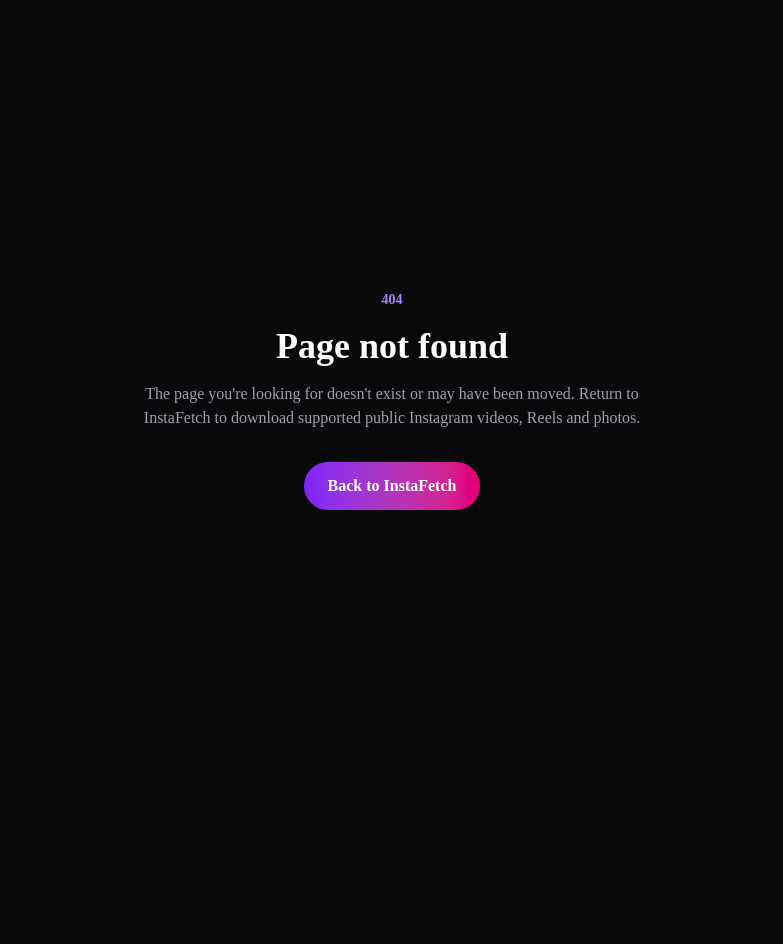
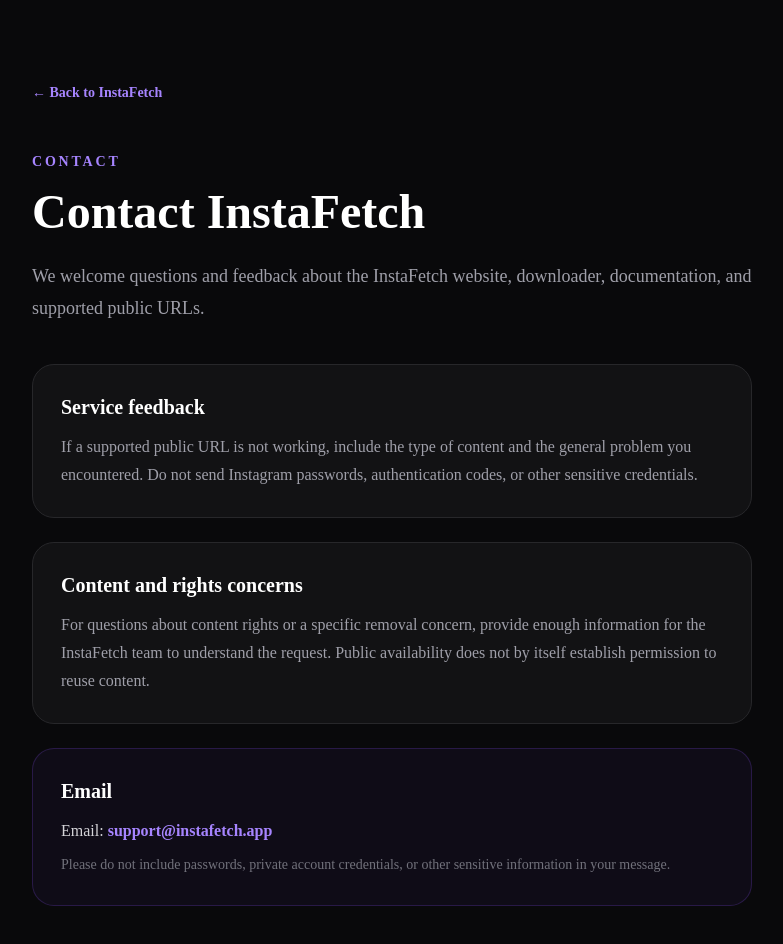
Before and after one commit to deepakgahlyan/instafetch, a Next.js app: page /contact in a window 1280 px wide. Before the commit this address had no page. Shown: the top 944 px of the page, without its empty margins (248-1031 px from the left). Before the commit the page ends 800 px from the top, so only its background shows below. Built offline with nearby package versions, Linux system fonts and the light colour scheme.

Commit message:
Add contact page for trust and support

```diff
--- /dev/null
+++ b/app/contact/page.tsx
@@ -0,0 +1,57 @@
+import type { Metadata } from "next";
+import Link from "next/link";
+
+const siteUrl = "https://www.instafetch.app";
+
+export const metadata: Metadata = {
+  title: "Contact InstaFetch",
+  description:
+    "Contact InstaFetch for questions, feedback, broken links, service issues, or other questions about the website.",
+  alternates: { canonical: `${siteUrl}/contact` },
+};
+
+export default function ContactPage() {
+  return (
+    <main className="min-h-screen bg-zinc-950 text-white">
+      <div className="mx-auto max-w-3xl px-6 py-16 md:py-20">
+        <Link href="/" className="text-sm font-semibold text-violet-400 hover:text-violet-300">
+          ← Back to InstaFetch
+        </Link>
+
+        <p className="mt-12 text-sm font-semibold uppercase tracking-[0.2em] text-violet-400">
+          Contact
+        </p>
+        <h1 className="mt-4 text-4xl font-extrabold md:text-5xl">Contact InstaFetch</h1>
+        <p className="mt-6 text-lg leading-8 text-zinc-400">
+          We welcome questions and feedback about the InstaFetch website, downloader, documentation, and supported public URLs.
+        </p>
+
+        <div className="mt-10 space-y-6">
+          <section className="rounded-3xl border border-zinc-800 bg-zinc-900/60 p-7">
+            <h2 className="text-xl font-bold">Service feedback</h2>
+            <p className="mt-3 leading-7 text-zinc-400">
+              If a supported public URL is not working, include the type of content and the general problem you encountered. Do not send Instagram passwords, authentication codes, or other sensitive credentials.
+            </p>
+          </section>
+
+          <section className="rounded-3xl border border-zinc-800 bg-zinc-900/60 p-7">
+            <h2 className="text-xl font-bold">Content and rights concerns</h2>
+            <p className="mt-3 leading-7 text-zinc-400">
+              For questions about content rights or a specific removal concern, provide enough information for the InstaFetch team to understand the request. Public availability does not by itself establish permission to reuse content.
+            </p>
+          </section>
+
+          <section className="rounded-3xl border border-violet-500/20 bg-violet-500/5 p-7">
+            <h2 className="text-xl font-bold">Email</h2>
+            <p className="mt-3 leading-7 text-zinc-300">
+              Email: <a className="font-semibold text-violet-400 hover:text-violet-300" href="mailto:support@instafetch.app">support@instafetch.app</a>
+            </p>
+            <p className="mt-2 text-sm leading-6 text-zinc-500">
+              Please do not include passwords, private account credentials, or other sensitive information in your message.
+            </p>
+          </section>
+        </div>
+      </div>
+    </main>
+  );
+}
```
